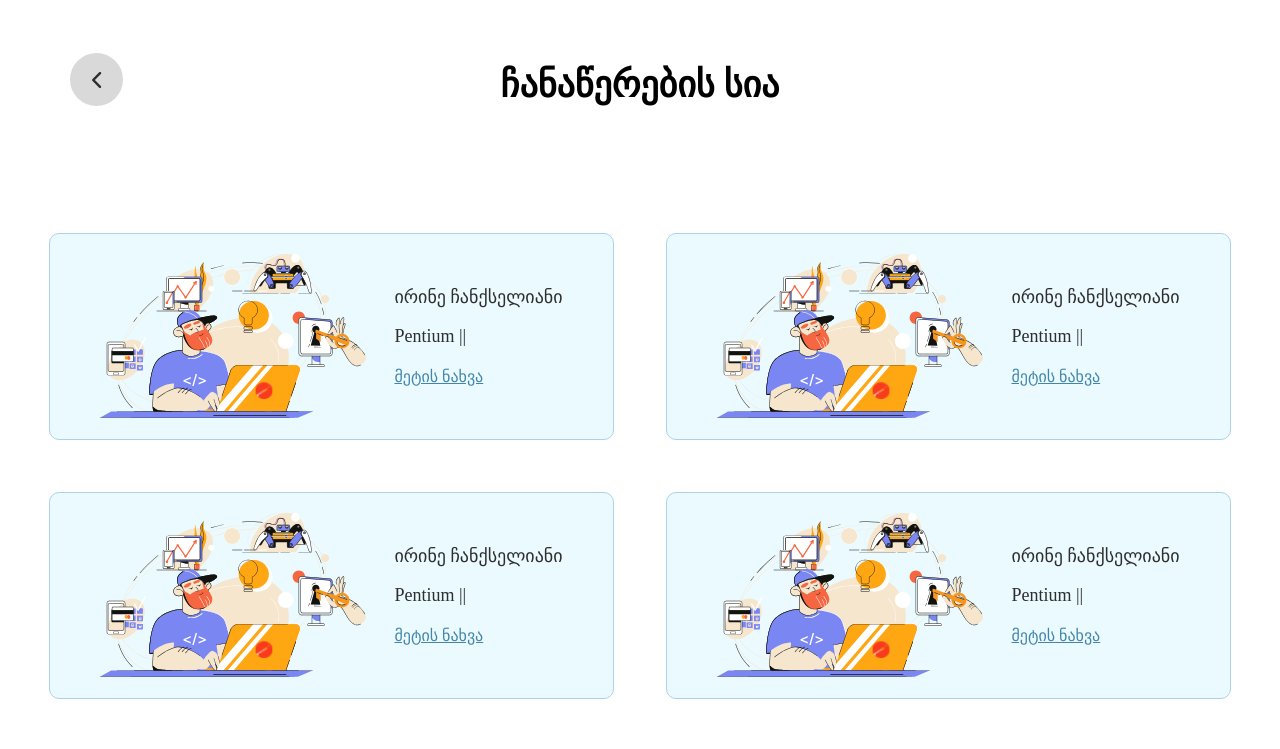
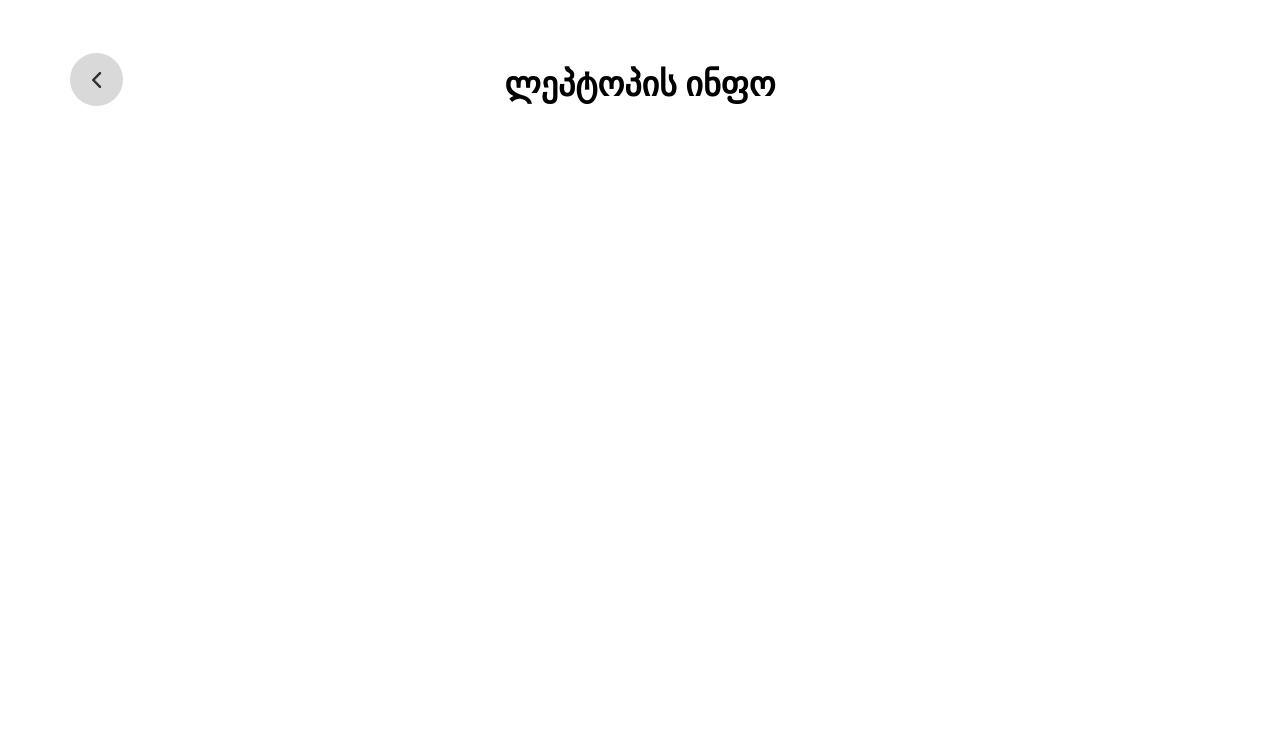
Before and after one commit to AnukaChitishvili/Redberry-assignment, a React (Create React App) app in the folder my-app/: page / in a window 1280 px wide. Shown: the top 749 px of the page. Built offline with nearby package versions, Linux system fonts and the light colour scheme.

Commit message:
feat: implement information page

```diff
--- a/my-app/src/App.js
+++ b/my-app/src/App.js
@@ -2,6 +2,7 @@ import DataList from "./pages/data-list/DataList";
 import EmployeeInfo from "./pages/employee-form/EmployeeFormPage";
 import Homepage from "./pages/homapage/Homepage";
 import LaptopFormPage from "./pages/laptop-form/LaptopFormPage";
+import LaptopInfo from "./pages/laptop-info/LaptopInfo";
 
 function App() {
   return (
@@ -9,7 +10,8 @@ function App() {
       {/* <Homepage />
       <EmployeeInfo /> */}
       {/* <LaptopFormPage /> */}
-      <DataList />
+      {/* <DataList /> */}
+      <LaptopInfo />
     </div>
   );
 }
--- a/my-app/src/pages/laptop-info/LaptopInfo.jsx
+++ b/my-app/src/pages/laptop-info/LaptopInfo.jsx
@@ -0,0 +1,23 @@
+import { useNavigate } from "react-router-dom";
+
+import BackwardButton from "../../components/backward-button/BackwardButton";
+import { Container, ContentTitle } from "./laptopInfo.style";
+
+const LaptopInfo = () => {
+  // const navigate = useNavigate();
+
+  // const navigateToSuccess = () => {
+  //   navigate("/success");
+  // };
+
+  return (
+    <Container>
+      <BackwardButton
+      // onClick={navigateToSuccess}
+      />
+      <ContentTitle>ლეპტოპის ინფო</ContentTitle>
+    </Container>
+  );
+};
+
+export default LaptopInfo;
--- a/my-app/src/pages/laptop-info/laptopInfo.style.jsx
+++ b/my-app/src/pages/laptop-info/laptopInfo.style.jsx
@@ -0,0 +1,21 @@
+import styled from "styled-components";
+
+export const Container = styled.div`
+  display: flex;
+  height: 100%;
+  flex-direction: column;
+  justify-content: center;
+  align-items: center;
+`;
+
+export const ContentTitle = styled.h2`
+  font-size: 34px;
+  color: #000000;
+  margin-top: 64px;
+  font-family: "helvetica bold";
+  @media (max-width: 390px) {
+    font-size: 16px;
+    color: #232323;
+    margin-top: 25px;
+  }
+`;
```
